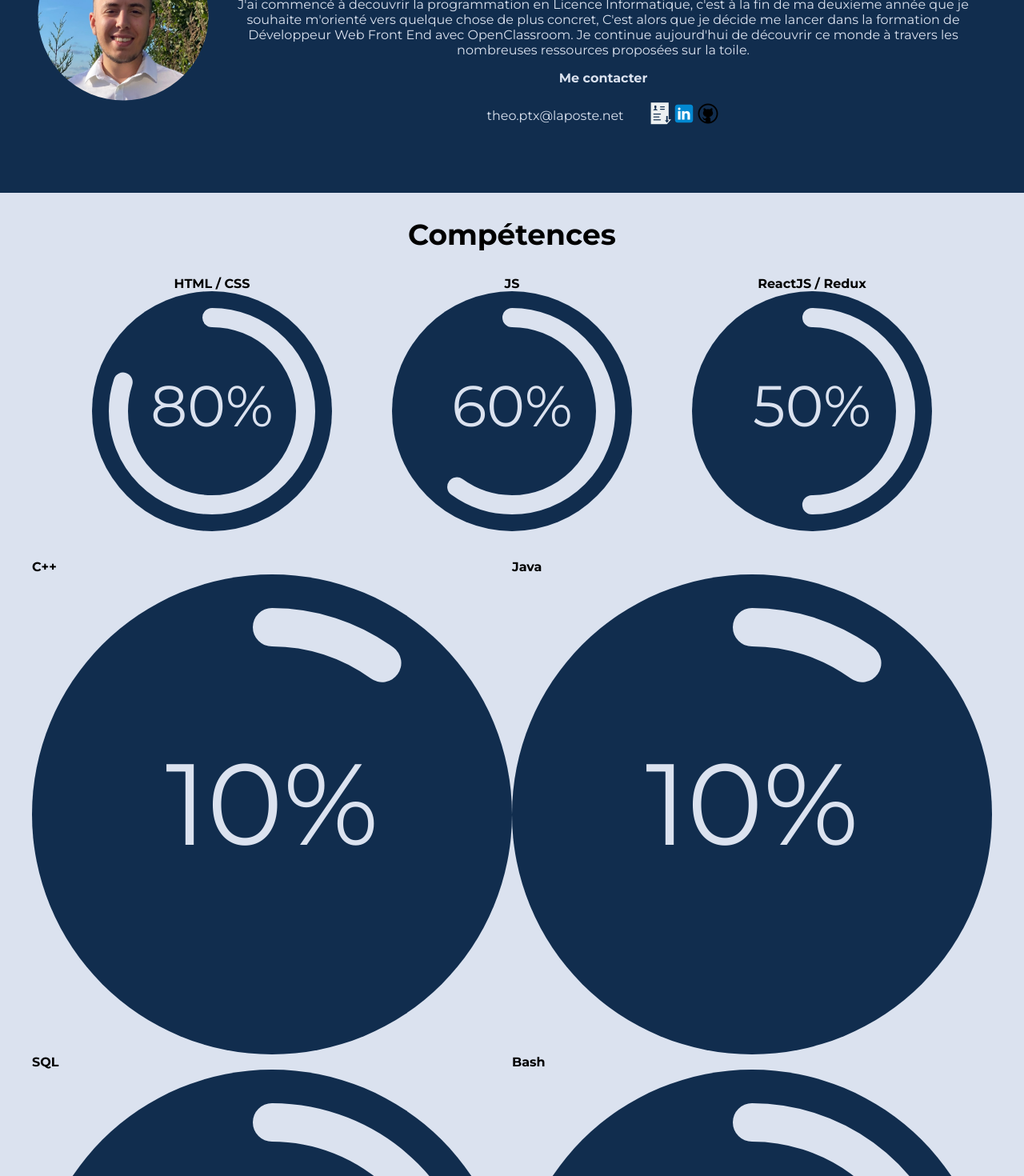
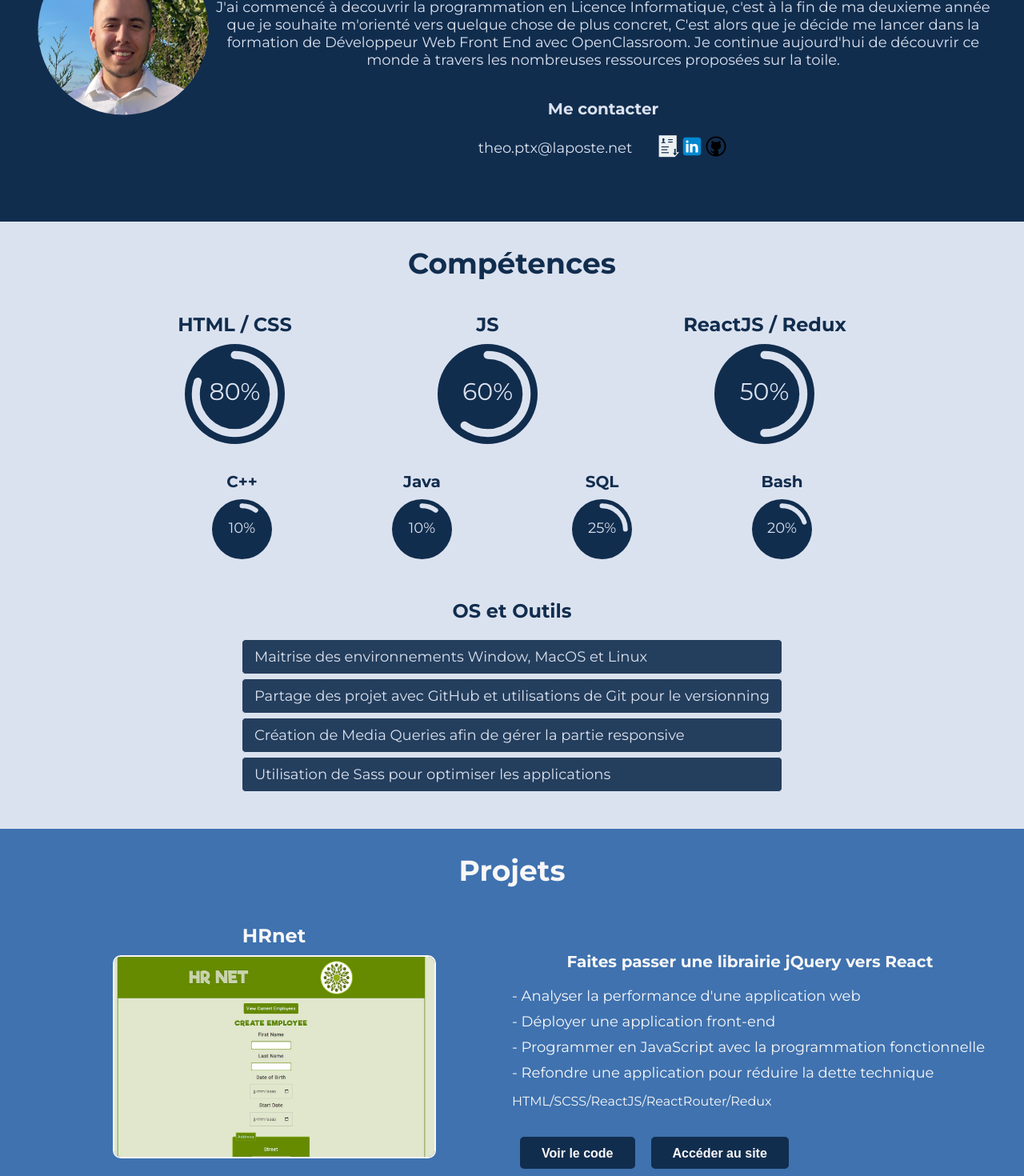
Before and after one commit to PuteauxTheo/portfolioPuteauxTheo, a React (Create React App) app: page / in a window 1280 px wide. Shown: the part 720-2190 px from the top of the page at 80% size. Built offline with nearby package versions, Linux system fonts and the light colour scheme.

Commit message:
add some style on component

```diff
--- a/src/style/css/style.css
+++ b/src/style/css/style.css
@@ -82,11 +82,15 @@ a {
   position: relative;
   display: inline-block;
 }
+#header .header .custom-btn span {
+  font-size: 16px;
+  font-weight: 600;
+}
 
 #about {
   color: #DBE2EF;
   background-color: #112D4E;
-  padding: 30px 0px;
+  padding: 25px 0px;
 }
 #about .aboutme {
   display: flex;
@@ -106,6 +110,12 @@ a {
 #about .aboutme .description .presentation {
   text-align: center;
 }
+#about .aboutme .description .presentation h4 {
+  font-size: 20px;
+}
+#about .aboutme .description .presentation p {
+  font-size: 18px;
+}
 #about .aboutme .description .language-used {
   text-align: right;
   margin: 30px;
@@ -113,6 +123,10 @@ a {
 #about .aboutme .description .contact-me {
   text-align: center;
   display: block;
+  padding-top: 20px;
+}
+#about .aboutme .description .contact-me h4 {
+  font-size: 20px;
 }
 #about .aboutme .description .contact-me-data {
   display: flex;
@@ -121,6 +135,7 @@ a {
 #about .aboutme .description .contact-me-data p {
   margin: 20px 15px;
   align-self: center;
+  font-size: 18px;
 }
 #about .aboutme .description .contact-me-data .logo {
   display: flex;
@@ -152,6 +167,7 @@ a {
   padding: 30px;
   font-size: 36px;
   margin: 0;
+  color: #112D4E;
 }
 #skills .skills-main-langage {
   display: flex;
@@ -162,51 +178,66 @@ a {
   flex-direction: column;
   align-items: center;
 }
+#skills .skills-main-langage .circle-percent h4 {
+  font-size: 24px;
+  color: #112D4E;
+  margin: 10px 0px;
+}
+#skills .skills-main-langage .circle-percent .size-circular {
+  height: 125px;
+  width: 125px;
+}
 #skills .skills-other-langage {
-  padding: 35px 0px;
-  display: grid;
-  grid-template-columns: 1fr 1fr;
+  display: flex;
+  justify-content: space-evenly;
+  margin: 25px 0px;
+  padding: 0px 75px;
 }
-#skills .skills-other-langage .other-langage .linear-percent {
+#skills .skills-other-langage .circle-percent {
   display: flex;
+  flex-direction: column;
   align-items: center;
-  margin: 15px auto;
 }
-#skills .skills-other-langage .other-langage .linear-percent h4 {
-  width: 50px;
+#skills .skills-other-langage .circle-percent h4 {
   font-size: 20px;
+  color: #112D4E;
+  margin: 10px 0px;
 }
-#skills .skills-other-langage .tool-supp h4 {
+#skills .skills-other-langage .circle-percent .size-circular {
+  height: 75px;
+  width: 75px;
+}
+#skills .skills-tool {
+  display: flex;
+  flex-direction: column;
+  align-items: center;
+  padding: 25px 0px;
+}
+#skills .skills-tool h4 {
   display: flex;
   justify-content: center;
-  font-size: 20px;
+  font-size: 24px;
   color: #112D4E;
 }
-#skills .skills-other-langage .tool-supp ul {
+#skills .skills-tool ul {
   list-style-type: none;
+  padding: 0;
 }
-#skills .skills-other-langage .tool-supp ul li {
+#skills .skills-tool ul li {
   background-color: rgba(17, 45, 78, 0.9);
   color: #DBE2EF;
   display: block;
   border-radius: 5px;
   border: 1px solid #DBE2EF;
   margin: 5px auto;
-  padding: 10px 5px;
-  font-size: 14px;
-}
-
-.MuiLinearProgress-barColorPrimary {
-  background-color: red;
-}
-
-.MuiLinearProgress-colorSecondary {
-  color: red;
+  padding: 10px 15px;
+  font-size: 18px;
 }
 
 #display-projects {
   background-color: #3F72AF;
   color: #F9F7F7;
+  padding-bottom: 30px;
 }
 #display-projects .content {
   display: flex;
@@ -216,6 +247,8 @@ a {
   display: flex;
   justify-content: center;
   font-size: 36px;
+  margin: 0;
+  padding: 30px;
 }
 #display-projects .content .display-projects {
   display: grid;
@@ -231,6 +264,7 @@ a {
   display: flex;
   align-items: center;
   justify-content: center;
+  margin-bottom: 25px;
 }
 #display-projects .content .display-projects .project .thumbnail-project .img {
   display: flex;
@@ -254,16 +288,18 @@ a {
 }
 #display-projects .content .display-projects .project-description h4 {
   margin: 15px auto;
+  font-size: 20px;
 }
 #display-projects .content .display-projects .project-description li {
   list-style-type: none;
   margin: 5px 0px;
+  font-size: 18px;
 }
 #display-projects .content .display-projects .project-description .language {
   margin: 10px 0px;
 }
 #display-projects .content .display-projects .project-description .project-button {
-  margin: 25px 0;
+  margin-top: 25px;
 }
 #display-projects .content .display-projects .project-description .project-button .frame .custom-btn {
   width: auto;
@@ -276,6 +312,10 @@ a {
   transition: all 0.7s ease;
   position: relative;
   display: inline-block;
+}
+#display-projects .content .display-projects .project-description .project-button .frame .custom-btn span {
+  font-size: 16px;
+  font-weight: 600;
 }
 #display-projects .content .display-projects .project-description .project-button .frame button {
   margin: 0px 10px;
--- a/src/style/sass/components/about.scss
+++ b/src/style/sass/components/about.scss
@@ -1,7 +1,7 @@
 #about {
     color: #DBE2EF;
     background-color: #112D4E;
-    padding: 30px 0px;
+    padding: 25px 0px;
 
     .aboutme {
         display: flex;
@@ -23,6 +23,12 @@
 
             .presentation {
                 text-align: center;
+                h4{
+                    font-size: 20px;
+                }
+                p{
+                    font-size: 18px;
+                }
             }
 
             .language-used {
@@ -33,6 +39,10 @@
             .contact-me {
                 text-align: center;
                 display: block;
+                padding-top: 20px;
+                h4{
+                    font-size: 20px;
+                }
 
                 &-data {
                     display: flex;
@@ -41,6 +51,7 @@
                     p {
                         margin: 20px 15px;
                         align-self: center;
+                        font-size: 18px;
                     }
 
                     .logo {
--- a/src/style/sass/components/displayprojects.scss
+++ b/src/style/sass/components/displayprojects.scss
@@ -1,6 +1,7 @@
 #display-projects {
     background-color: #3F72AF;
     color: #F9F7F7;
+    padding-bottom: 30px;
 
     .content {
         display: flex;
@@ -10,6 +11,8 @@
             display: flex;
             justify-content: center;
             font-size: 36px;
+            margin: 0;
+            padding: 30px;
         }
 
         .display-projects {
@@ -28,6 +31,7 @@
                     display: flex;
                     align-items: center;
                     justify-content: center;
+                    margin-bottom: 25px;
 
                     .img {
                         display: flex;
@@ -55,11 +59,13 @@
 
                 h4 {
                     margin: 15px auto;
+                    font-size: 20px;
                 }
 
                 li {
                     list-style-type: none;
                     margin: 5px 0px;
+                    font-size: 18px;
                 }
 
                 .language {
@@ -67,7 +73,7 @@
                 }
 
                 .project-button {
-                    margin: 25px 0;
+                    margin-top: 25px;
 
                     .frame {
                         .custom-btn {
@@ -81,6 +87,10 @@
                             transition: all 0.7s ease;
                             position: relative;
                             display: inline-block;
+                            span{
+                                font-size: 16px;
+                                font-weight: 600;
+                            }
                         }
 
                         button {
--- a/src/style/sass/components/header.scss
+++ b/src/style/sass/components/header.scss
@@ -68,6 +68,10 @@
             transition: all 0.3s ease;
             position: relative;
             display: inline-block;
+            span{
+                font-size: 16px;
+                font-weight: 600;
+            }
         }
     }
 }
--- a/src/style/sass/components/skills.scss
+++ b/src/style/sass/components/skills.scss
@@ -8,61 +8,86 @@
             padding: 30px;
             font-size: 36px;
             margin: 0;
+            color: #112D4E;
         }
-        &-main-langage{
+
+        &-main-langage {
             display: flex;
             justify-content: space-evenly;
-            .circle-percent{
+
+            .circle-percent {
                 display: flex;
                 flex-direction: column;
                 align-items: center;
+
+                h4 {
+                    font-size: 24px;
+                    color: #112D4E;
+                    margin: 10px 0px;
                 }
-        }
-        &-other-langage{
-            padding: 35px 0px;
-            display: grid;
-            grid-template-columns: 1fr 1fr;
-            .other-langage{
-                .linear-percent{
-                    display: flex;
-                    align-items: center;
-                    margin: 15px auto;
-                    h4{
-                        width: 50px;
-                        font-size: 20px;
+
+                .size-circular {
+                    height: 125px;
+                    width: 125px;
                 }
             }
         }
-            .tool-supp{
-                h4{
+
+        &-other-langage {
+            display: flex;
+            justify-content: space-evenly;
+            margin: 25px 0px;
+            padding: 0px 75px;
+
+            .circle-percent {
+                display: flex;
+                flex-direction: column;
+                align-items: center;
+
+                h4 {
+                    font-size: 20px;
+                    color: #112D4E;
+                    margin: 10px 0px;
+                }
+
+                .size-circular {
+                    height: 75px;
+                    width: 75px;
+                }
+            }
+
+
+        }
+
+        &-tool {
+            display: flex;
+            flex-direction: column;
+            align-items: center;
+            padding: 25px 0px;
+
+            h4 {
                 display: flex;
                 justify-content: center;
-                    font-size: 20px;
+                font-size: 24px;
                 color: #112D4E;
             }
-                ul{
+
+            ul {
                 list-style-type: none;
-                    li{
+                padding: 0;
+
+                li {
                     background-color: rgba($color: #112D4E, $alpha: 0.9);
                     color: #DBE2EF;
                     display: block;
                     border-radius: 5px;
                     border: 1px solid #DBE2EF;
                     margin: 5px auto;
-                        padding: 10px 5px;
-                        font-size: 14px;
-                    }
+                    padding: 10px 15px;
+                    font-size: 18px;
                 }
             }
         }
     }
 
 }
-
-.MuiLinearProgress-barColorPrimary{
-    background-color: red;
-}
-
-.MuiLinearProgress-colorSecondary{
-    color: red;
-}
```
Also changed, not shown: 1 other file (tests, documents, lock files or other folders). Lines whose indentation alone changed are shown as unchanged.
